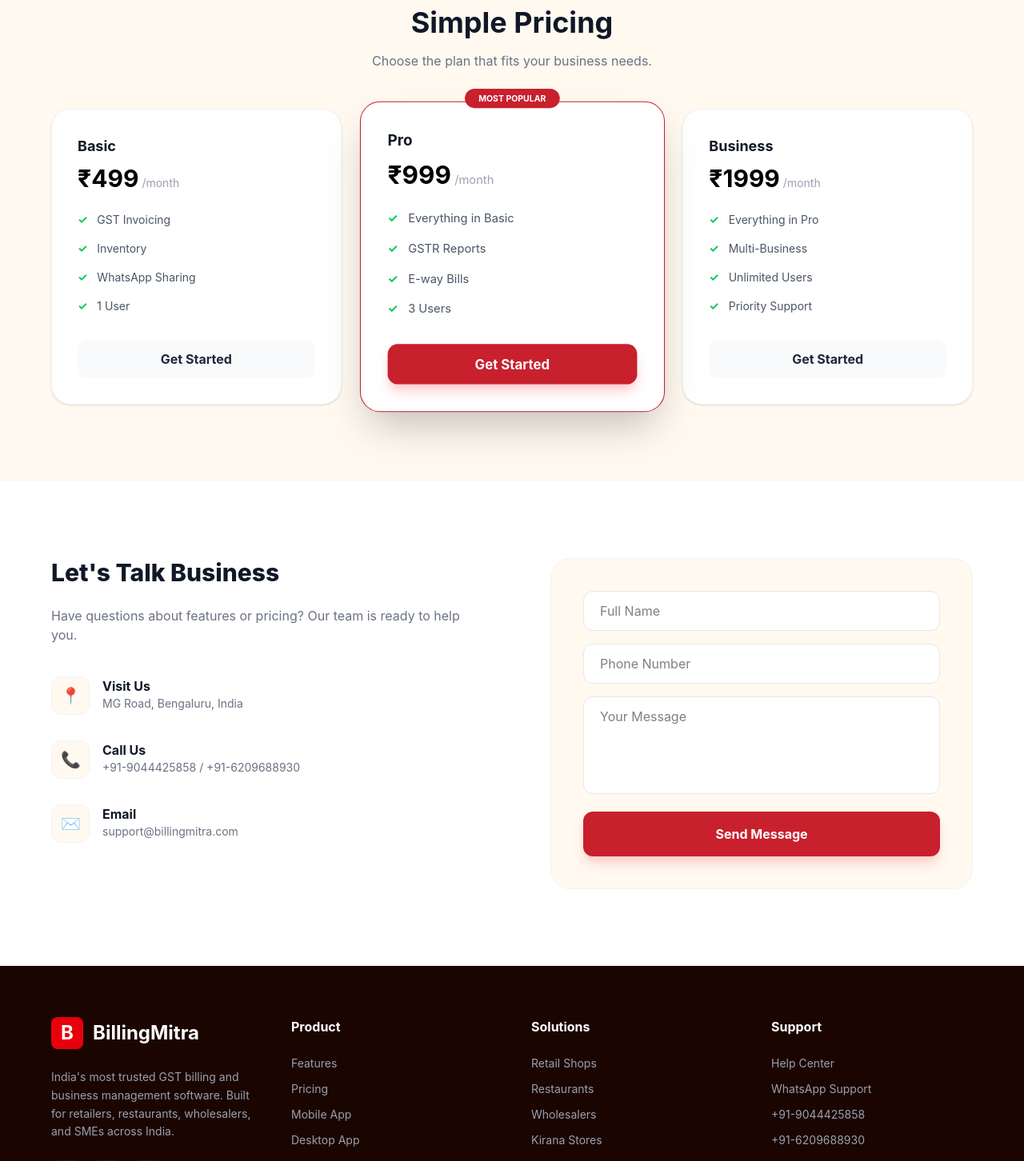
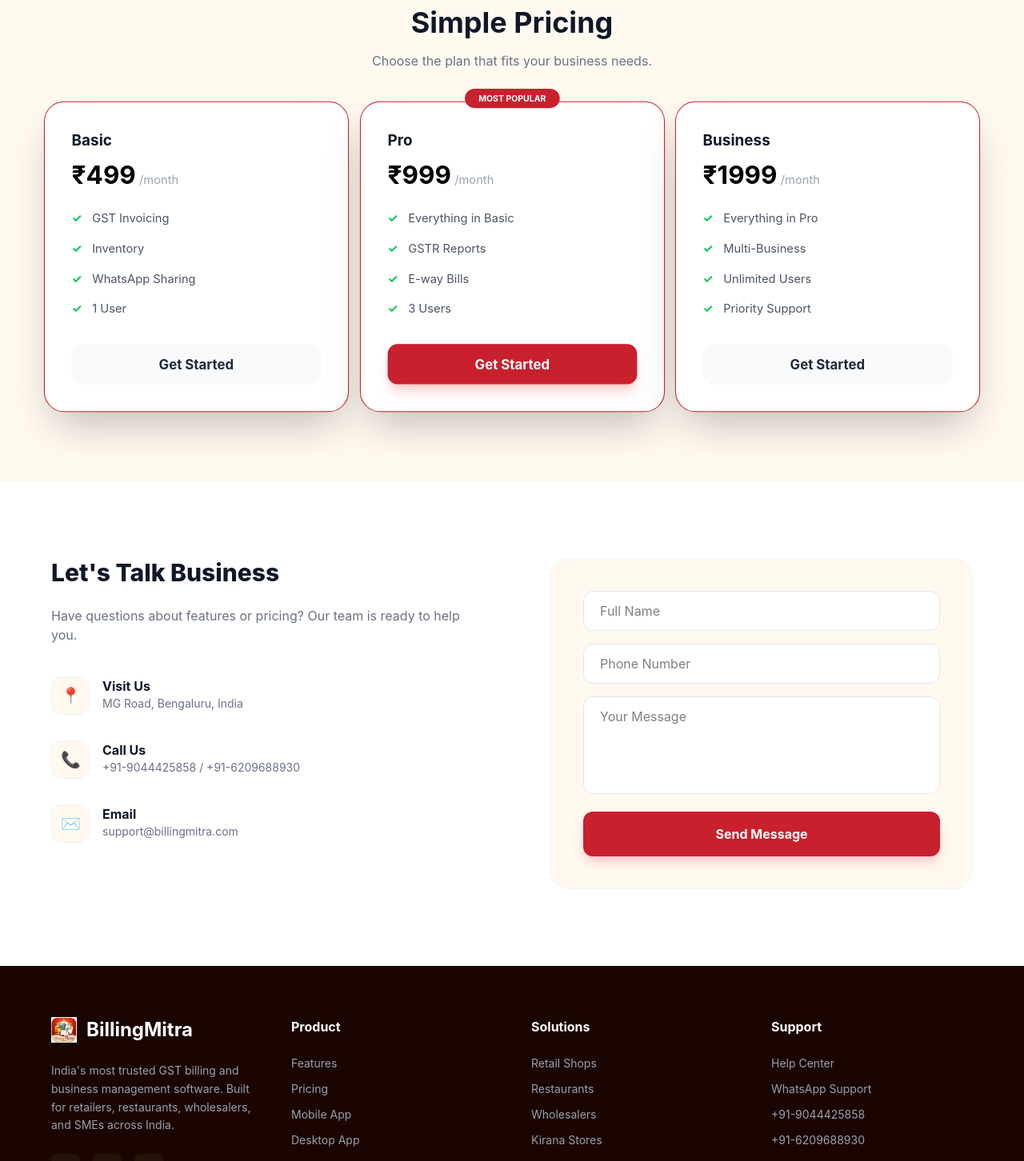
Before and after one commit to official1saurabh-ship-it/Billing, a React (Vite) app: page / in a window 1280 px wide. Shown: the part 3200-4652 px from the top of the page at 80% size. Built offline with nearby package versions, Linux system fonts and the light colour scheme.

Commit message:
few more updates

```diff
--- a/src/components/Footer.jsx
+++ b/src/components/Footer.jsx
@@ -1,5 +1,7 @@
 import React from 'react';
 import { Link } from 'react-router-dom';
+import restron from '../assets/Restron.jpeg'
+
 
 const Footer = () => {
     return (
@@ -8,7 +10,7 @@
                 <div className="grid md:grid-cols-4 gap-12 mb-12">
                     <div className="col-span-1 md:col-span-1">
                         <Link to="/" className="flex items-center gap-3 text-white font-bold text-2xl mb-6 no-underline">
-                            <div className="w-10 h-10 rounded-lg bg-red-600 flex items-center justify-center">B</div>
+                            <img src={restron} alt="" className='w-8 h-8' />
                             BillingMitra
                         </Link>
                         <p className="text-sm leading-relaxed mb-6">India's most trusted GST billing and business management software. Built for retailers, restaurants, wholesalers, and SMEs across India.</p>
--- a/src/pages/HeroPage.jsx
+++ b/src/pages/HeroPage.jsx
@@ -324,7 +324,7 @@
                             { name: "Pro", price: "999", popular: true, features: ["Everything in Basic", "GSTR Reports", "E-way Bills", "3 Users"] },
                             { name: "Business", price: "1999", features: ["Everything in Pro", "Multi-Business", "Unlimited Users", "Priority Support"] }
                         ].map((plan, i) => (
-                            <div key={i} className={`bg-white rounded-3xl p-8 border ${plan.popular ? 'border-[#C8202D] shadow-2xl scale-105 relative z-10' : 'border-gray-100 shadow-sm'}`}>
+                            <div key={i} className={`bg-white rounded-3xl p-8 border ${plan.popular ? 'border-[#C8202D] shadow-2xl scale-105 relative z-10' : 'border-[#C8202D] shadow-2xl scale-105 relative z-10'}`}>
                                 {plan.popular && <span className="absolute -top-4 left-1/2 -translate-x-1/2 bg-[#C8202D] text-white px-4 py-1 rounded-full text-[10px] font-bold">MOST POPULAR</span>}
                                 <h3 className="text-lg font-bold text-gray-900 mb-2">{plan.name}</h3>
                                 <div className="flex items-baseline gap-1 mb-6">
@@ -338,7 +338,7 @@
                                         </li>
                                     ))}
                                 </ul>
-                                <a href="#signup" className={`block w-full py-3 rounded-xl font-bold text-center no-underline transition-all ${plan.popular ? 'bg-[#C8202D] text-white shadow-lg shadow-red-200' : 'bg-gray-50 text-gray-800 hover:bg-gray-100'}`}>
+                                <a href="https://billing.biosoftech.in/register" className={`block w-full py-3 rounded-xl font-bold text-center no-underline transition-all ${plan.popular ? 'bg-[#C8202D] text-white shadow-lg shadow-red-200' : 'bg-gray-50 text-gray-800 hover:bg-gray-100'}`}>
                                     Get Started
                                 </a>
                             </div>
```
